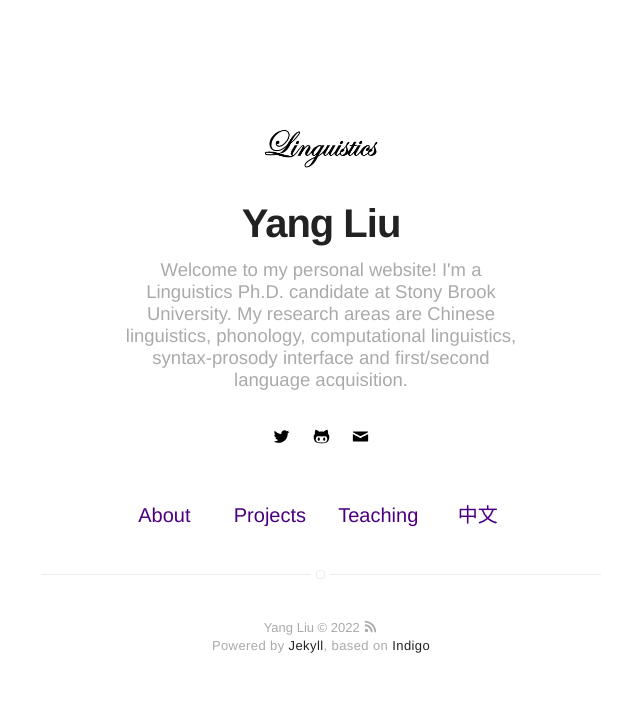
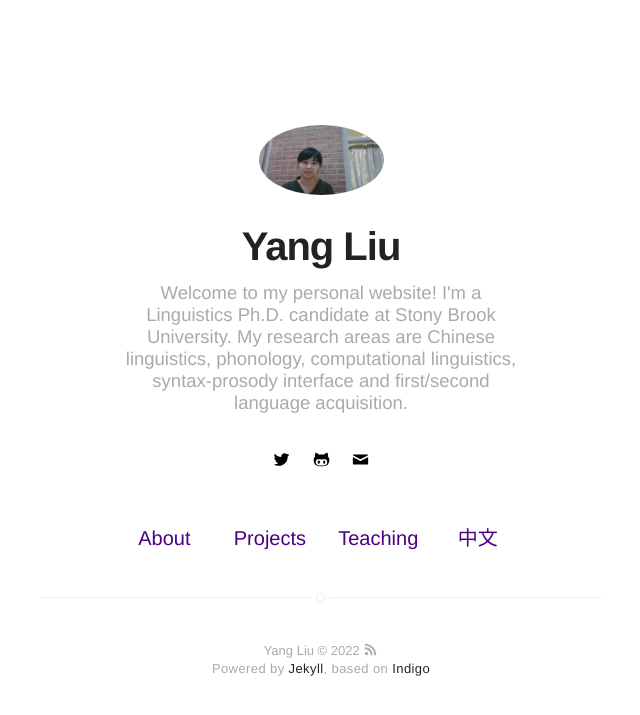
Before and after one commit to coglo/coglo.github.io, a Jekyll site: the page built from index.html, in a window 1280 px wide. Shown: the top 715 px of the page, without its empty margins (319-959 px from the left). Built offline with Jekyll 4.4.1, drawn with Linux system fonts in a browser that asks for light colours.

Commit message:
Update _config.yml

```diff
--- a/_config.yml
+++ b/_config.yml
@@ -8,7 +8,7 @@ bio: Welcome to my personal website! I'm a Linguistics Ph.D. candidate at Stony
 # if it's an external image, update below for true
 # better with square images
 external-image: true
-picture: assets/images/1.jpg
+picture: assets/images/2.jpg
 
 # If you want to include your resume, set to true
 # and specify source (external or local).
```
